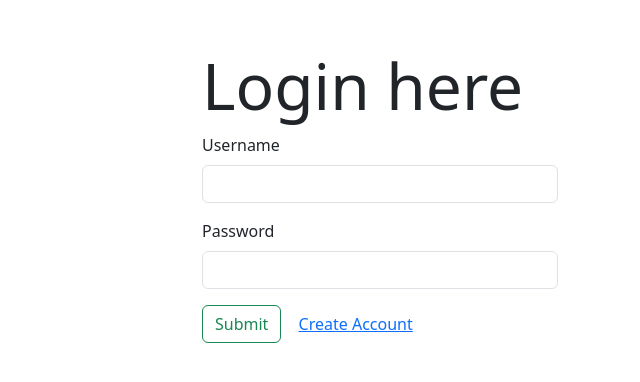
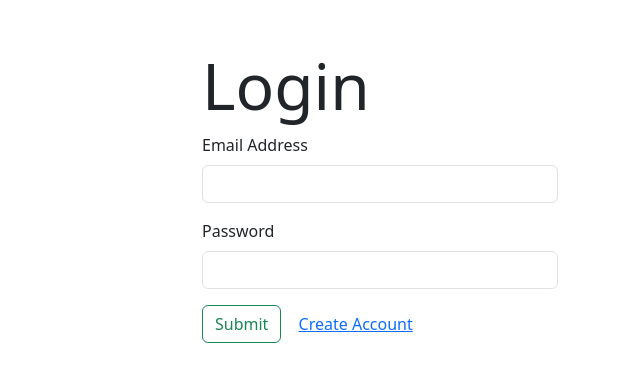
Before and after one commit to rallagas/web_bsis, a plain HTML site: page websystem_bsis/index.html in a window 1280 px wide. Shown: the whole page, without its empty margins (640-1280 px from the left). Drawn offline with Linux system fonts and the light colour scheme.

Commit message:
Update index.html

```diff
--- a/websystem_bsis/index.html
+++ b/websystem_bsis/index.html
@@ -17,10 +17,10 @@
 
                 <form action="process_login.php" method="POST">
 
-                    <h3 class="display-3 mt-5">Login here</h3>
+                    <h3 class="display-3 mt-5">Login</h3>
 
                     <div class="mb-3">
-                        <label for="" class="form-label">Username</label>
+                        <label for="" class="form-label">Email Address</label>
                         <input name="user_name" type="text" class="form-control">
                     </div>
                     <div class="mb-3">
```
